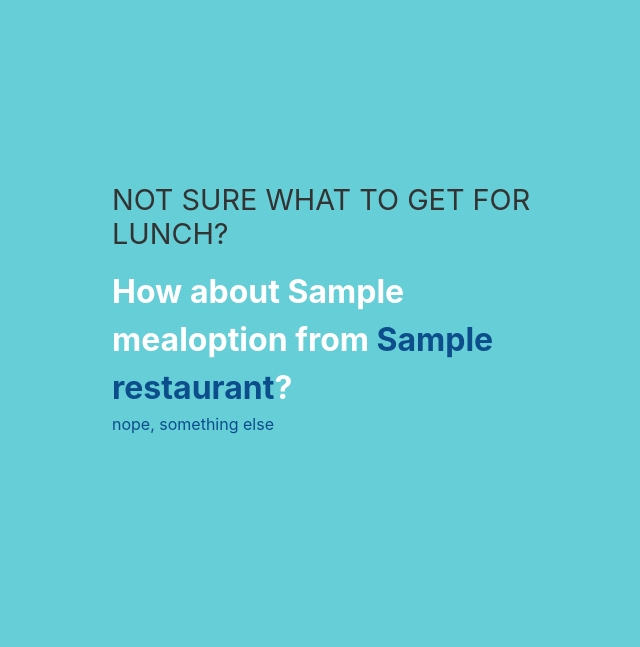
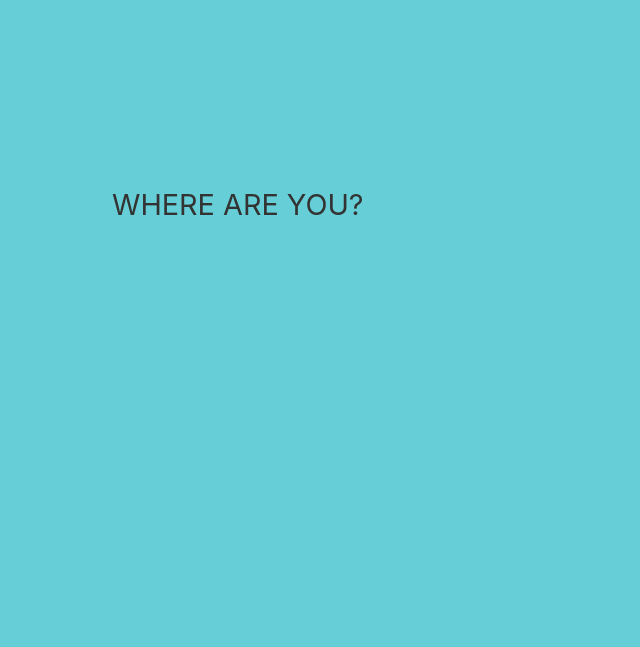
Before and after one commit to chlab/lunchy, a Django app: page / in a window 1280 px wide. Shown: the top 647 px of the page, without its empty margins (312-952 px from the left). Run offline with Django 3.2, Linux system fonts and the light colour scheme; tables that the repository leaves empty hold one stand-in row (values such as "Sample post"); some libraries are stand-ins or nearby versions.

Commit message:
added "where are you" view

```diff
--- a/lunch/templates/lunch/index.html
+++ b/lunch/templates/lunch/index.html
@@ -3,7 +3,11 @@
 
 {% block content %}
 
-{% include "lunch/meal_suggestion.html" %}
+    {% if place %}
+        {% include "lunch/meal_suggestion.html" %}
+    {% else %}
+        {% include "lunch/place_prompt.html" %}
+    {% endif %}
 
 {% endblock %}
 
--- /dev/null
+++ b/lunch/templates/lunch/place_prompt.html
@@ -0,0 +1,12 @@
+{% load i18n %}
+
+<div class="card-block">
+    <div class="card-title">{% trans "Where are you?" %}</div>
+</div>
+
+<div class="card-block">
+    <form name="set_place" action="{% url 'lunch:index' %}" method="post">
+        {% csrf_token %}
+        <div id="place-search"></div>
+    </form>
+</div>
--- a/lunch/views.py
+++ b/lunch/views.py
@@ -11,6 +11,10 @@ def index(request):
     translation.activate(user_language)
     request.session[translation.LANGUAGE_SESSION_KEY] = user_language
 
+    place = None
+    if 'place' in request.session:
+        place = request.session['place']
+
     # get a random restaurant
     restaurant = Restaurant.objects.order_by('?').first()
     # try to get a random meal, otherwise we'll just say "something" from <restaurant>
@@ -21,7 +25,8 @@ def index(request):
 
     return render(request, 'lunch/index.html', {
         'meal_option': meal,
-        'restaurant': restaurant
+        'restaurant': restaurant,
+        'place': place
         })
 
 
```
